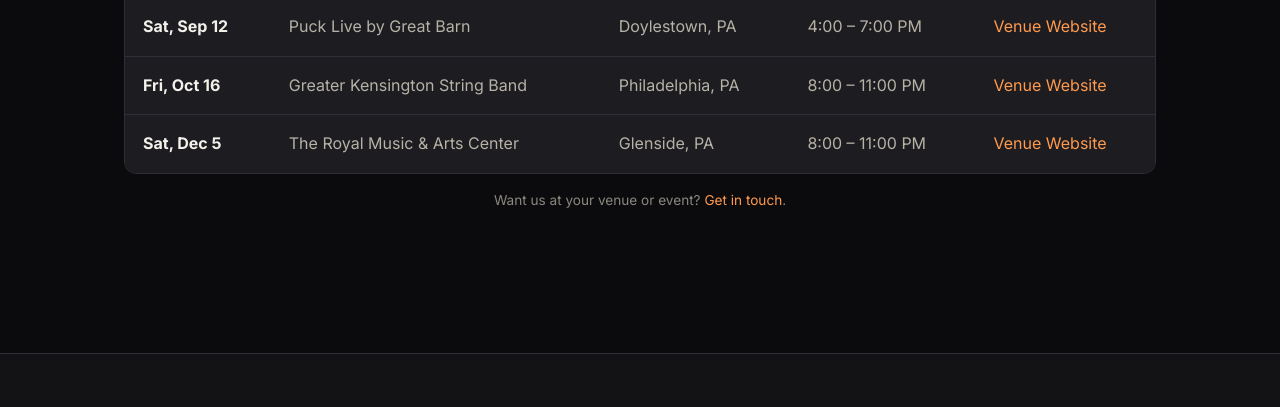
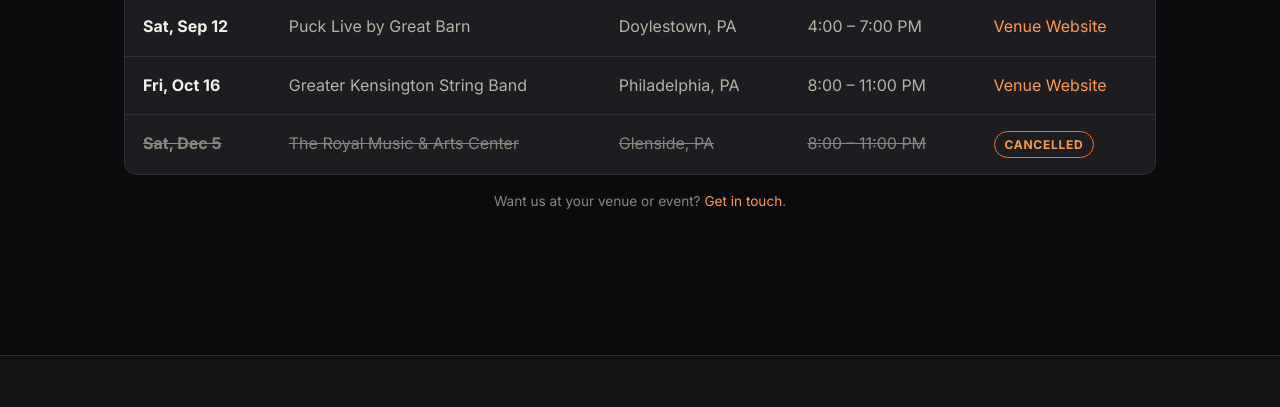
Before and after one commit to pmulhern/Flying-Yogurt-Page, a plain HTML site: page calendar.html in a window 1280 px wide. Shown: the part 323-730 px from the top of the page. Drawn offline with Linux system fonts and the light colour scheme.

Commit message:
Mark Dec 5 gig at The Royal as cancelled
Co-Authored-By: Claude Opus 5.5 <noreply@anthropic.com>
Claude-Session: https://claude.ai/code/session_018T8E5xnY2TmKajY9TCy9V4

```diff
--- a/calendar.html
+++ b/calendar.html
@@ -56,12 +56,12 @@
                 <td data-label="Time">8:00 &ndash; 11:00 PM</td>
                 <td data-label="Info"><a href="https://www.gksb.org/" target="_blank" rel="noopener">Venue Website</a></td>
               </tr>
-              <tr>
-                <td data-label="Date"><strong>Sat, Dec 5</strong></td>
-                <td data-label="Venue">The Royal Music &amp; Arts Center</td>
-                <td data-label="Location">Glenside, PA</td>
-                <td data-label="Time">8:00 &ndash; 11:00 PM</td>
-                <td data-label="Info"><a href="https://www.theroyalglenside.com/" target="_blank" rel="noopener">Venue Website</a></td>
+              <tr class="is-cancelled">
+                <td data-label="Date"><strong><s>Sat, Dec 5</s></strong></td>
+                <td data-label="Venue"><s>The Royal Music &amp; Arts Center</s></td>
+                <td data-label="Location"><s>Glenside, PA</s></td>
+                <td data-label="Time"><s>8:00 &ndash; 11:00 PM</s></td>
+                <td data-label="Info"><span class="status-badge">Cancelled</span></td>
               </tr>
             </tbody>
           </table>
--- a/css/style.css
+++ b/css/style.css
@@ -814,6 +814,23 @@ table.events td strong {
   color: var(--text);
 }
 
+table.events tr.is-cancelled td,
+table.events tr.is-cancelled td strong {
+  color: var(--text-faint);
+}
+
+.status-badge {
+  display: inline-block;
+  padding: 3px 10px;
+  border: 1px solid var(--accent);
+  border-radius: 999px;
+  color: var(--accent-light);
+  font-size: 0.75rem;
+  font-weight: 700;
+  letter-spacing: 0.06em;
+  text-transform: uppercase;
+}
+
 .empty-state {
   text-align: center;
   padding: 48px 24px;
```
